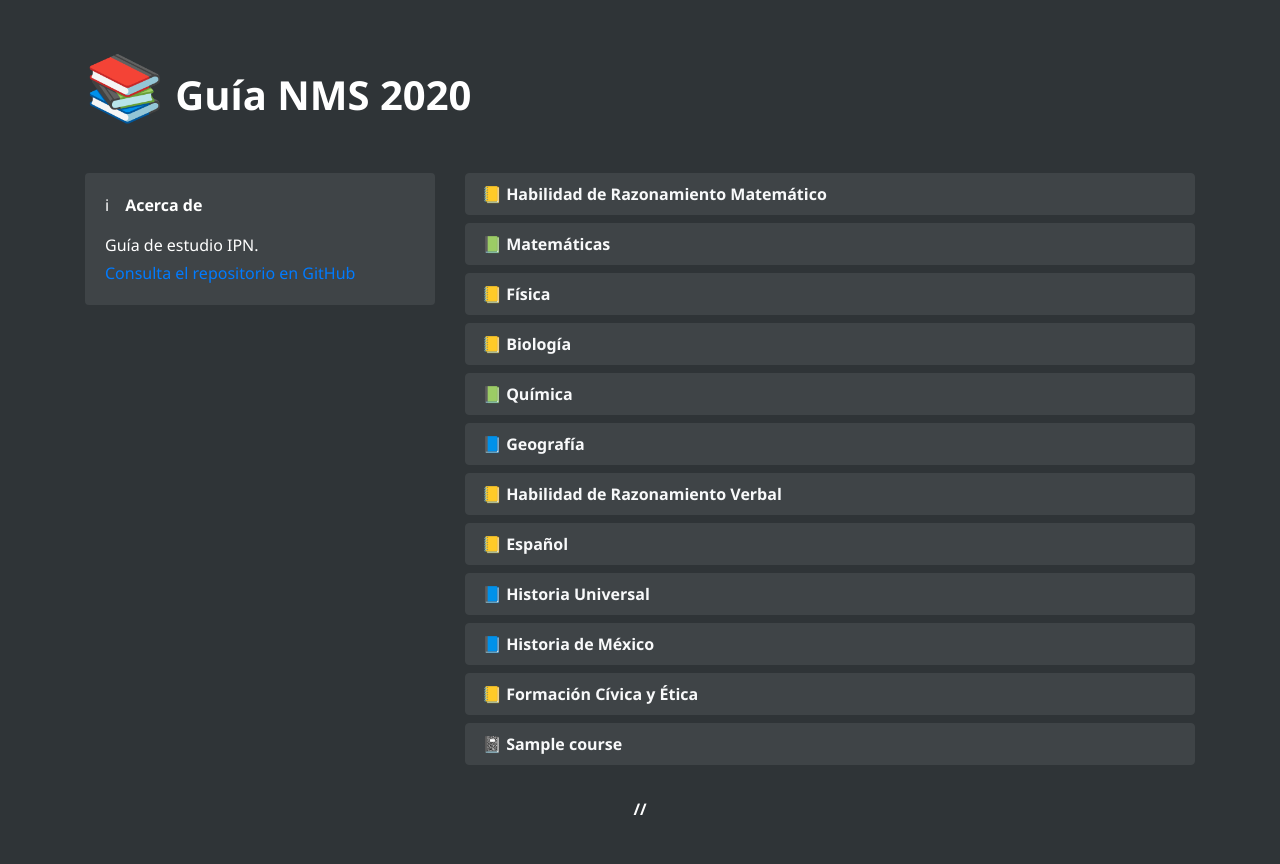
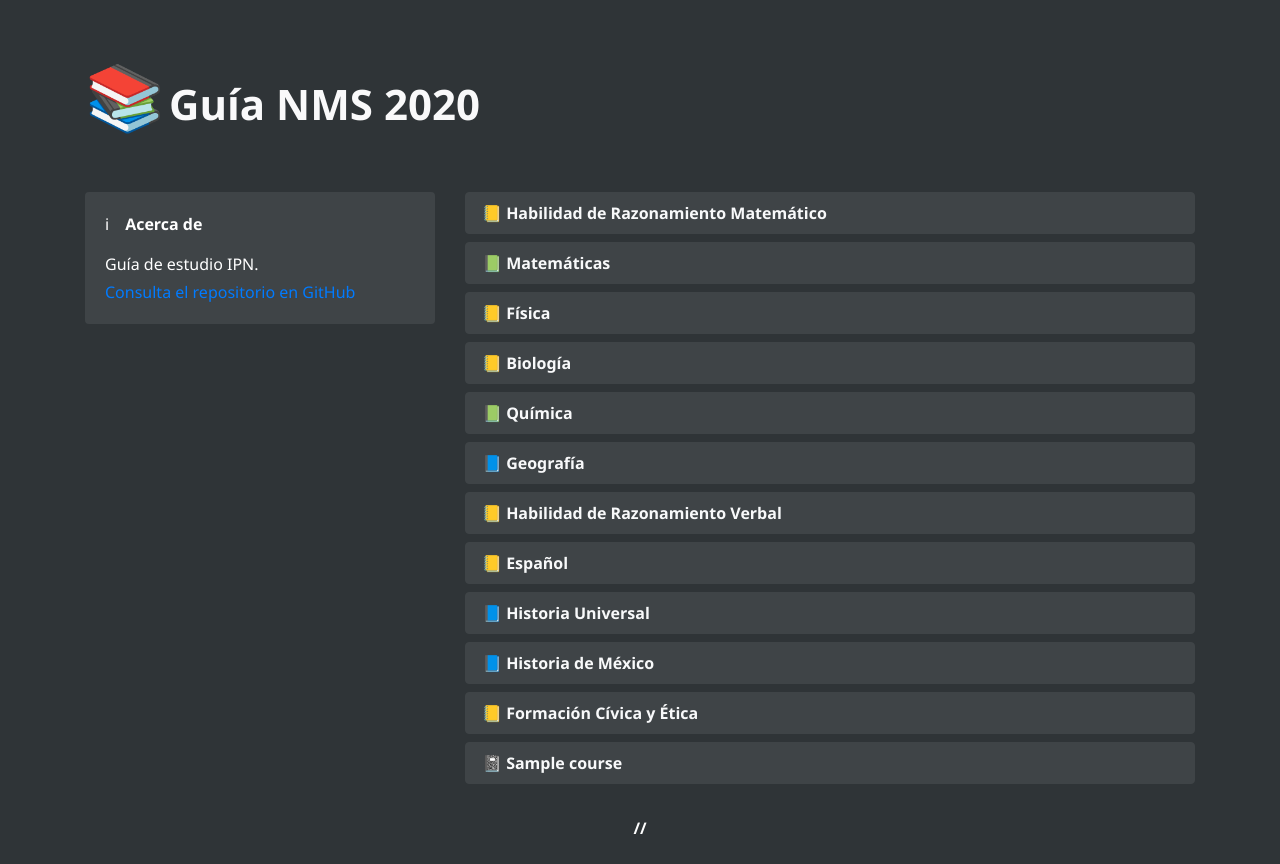
Before and after one commit to tuxdinosaur/guia-nms-2020, a plain HTML site: page index.html in a window 1280 px wide. Drawn offline with nearby package versions, Linux system fonts and the light colour scheme.

Commit message:
[FIX] Correción link de brand en home :bug:

```diff
--- a/css/styles.css
+++ b/css/styles.css
@@ -36,6 +36,8 @@
 
 .title-home {
   font-weight: bold;
+  font-size: 42px;
+  color: #F9F9FA;
 }
 
 .description {
--- a/index.html
+++ b/index.html
@@ -22,10 +22,10 @@
   <div class="container mt-5">
 
     <header class="mb-3 mb-md-5">
-      <h1>
+      <a href="/">
         <span class="icon-home">📚</span>
         <span class="title-home">Guía NMS 2020</span>
-      </h1>
+      </a>
     </header>
 
     <div class="row">
```
